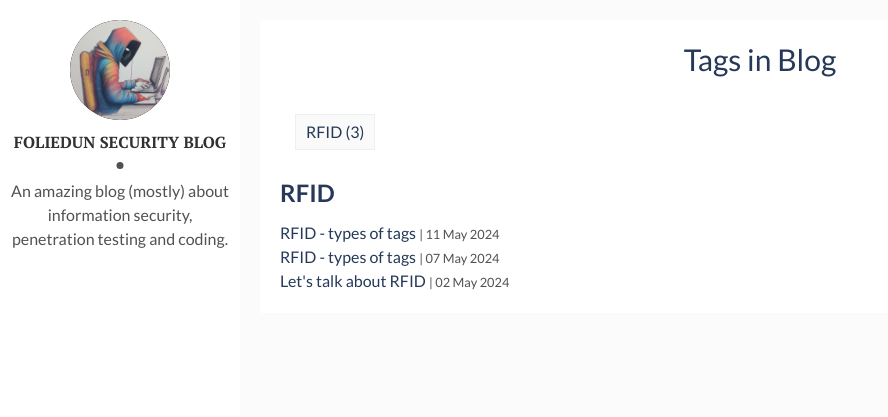
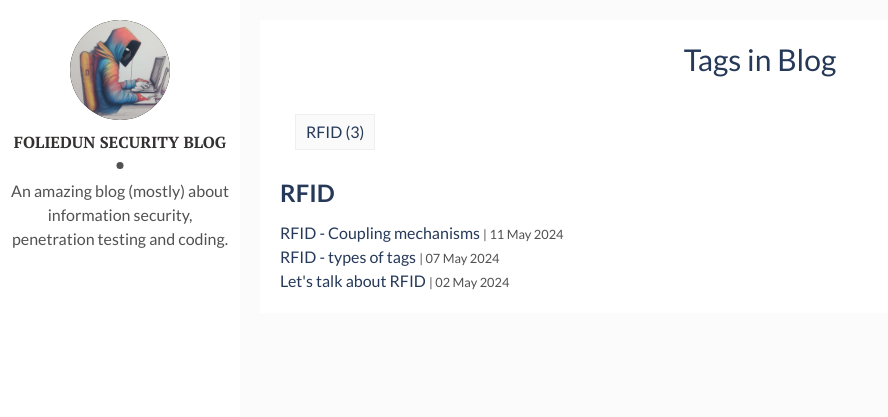
Before and after one commit to foliedun/foliedun.github.io, a Jekyll site: the page built from tags.html, in a window 1280 px wide. Shown: the top 417 px of the page, without its empty margins (0-888 px from the left). Built offline with Jekyll 4.4.1, drawn with Linux system fonts in a browser that asks for light colours.

Commit message:
Update 2024-05-11-rfid-part3.markdown

```diff
--- a/_posts/2024-05-11-rfid-part3.markdown
+++ b/_posts/2024-05-11-rfid-part3.markdown
@@ -1,8 +1,8 @@
 ---
 layout: post
-title: RFID - types of tags
+title: RFID - Coupling mechanisms
 date: 2024-05-11 12:00:00 +0000
-description: RFID - Coupling methods
+description: RFID - Coupling mechanisms
 img: rfid_part3/cover.png
 fig-caption: Source - https://www.researchgate.net/figure/Magnetic-coupling-between-an-RFID-reader-and-transponder_fig1_351466626   # Add figcaption (optional)
 tags: [RFID]
```
